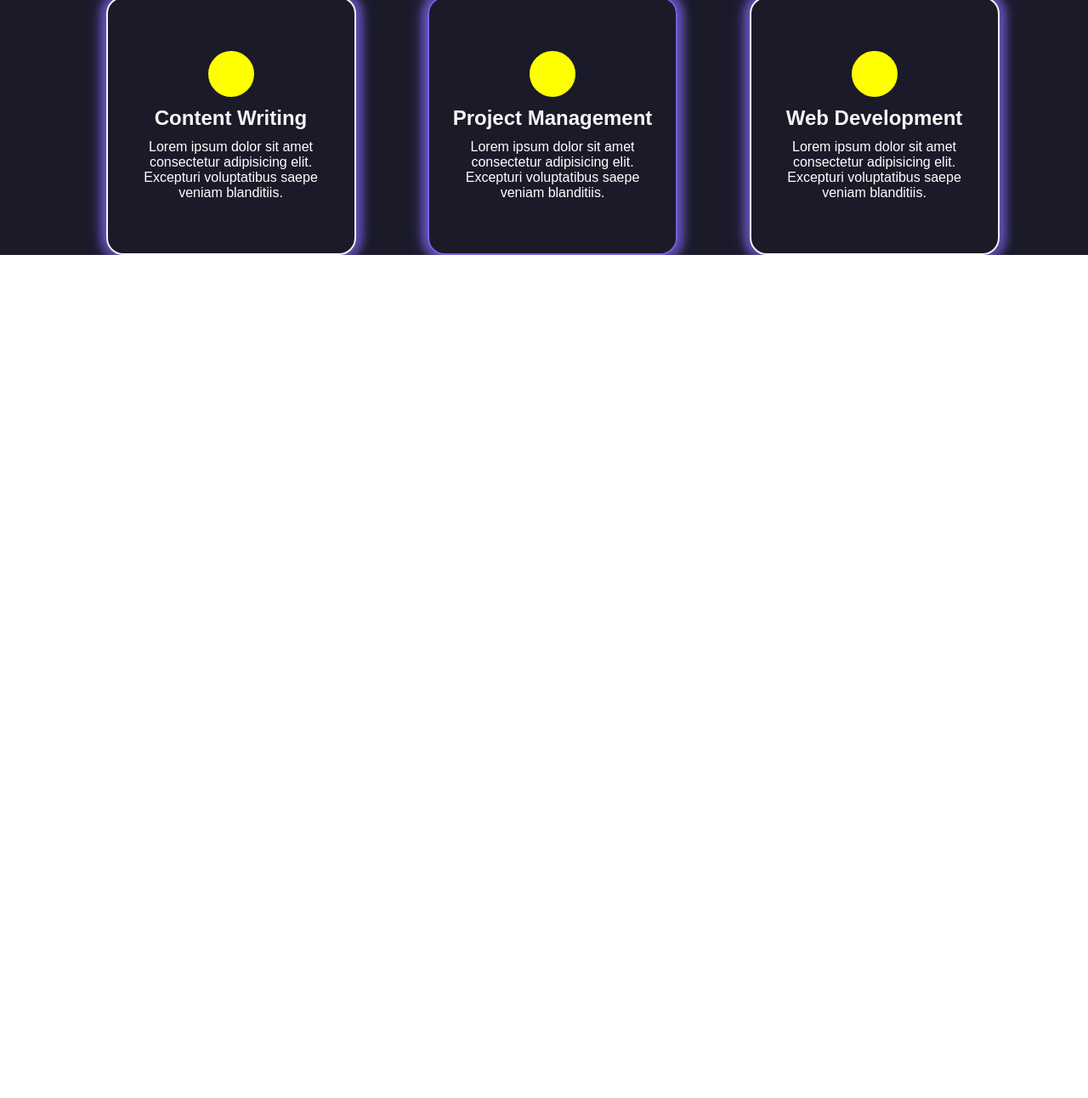
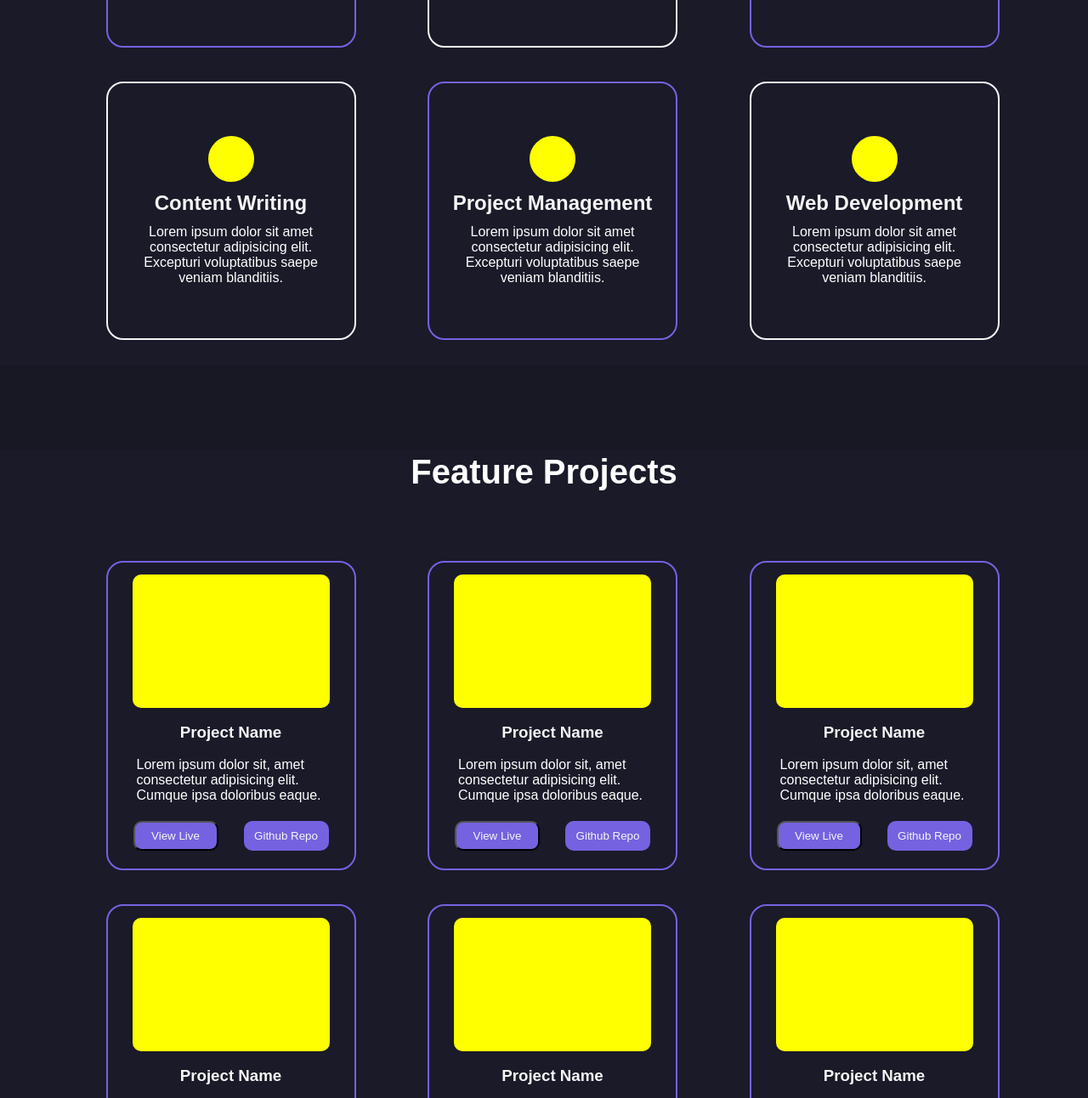
Before and after one commit to Usman-52/Responsive-Portfolio-Website, a plain HTML site: page index.html in a window 1280 px wide. Shown: the part 1508-2800 px from the top of the page at 85% size. Before the commit the page ends 1808 px from the top, so only its background shows below. Drawn offline with Linux system fonts and the light colour scheme.

Commit message:
i add Project Section

```diff
--- a/index.html
+++ b/index.html
@@ -52,7 +52,7 @@
       <!-- * A container where we will add My  Picture -->
 
       <div class="my-picture">
-        <div class="img">
+        <div class="hero-image">
           <img src="./Assets/my-picture.png" alt="">
 
         </div>
@@ -88,7 +88,7 @@
 
           </div>
           <div class="card-description">
-            <h2>Mobile Development</h2>
+            <h2>App Development</h2>
             <p>Lorem ipsum dolor sit amet consectetur adipisicing elit. Excepturi voluptatibus saepe veniam blanditiis.</p>
 
           </div>
@@ -151,5 +151,114 @@
 
    <!-- * Services Section End -->
 
+   <!-- * Projects Section Start -->
+
+   <section id="Projects">
+
+     <div class="projects-main-container">
+      <!-- <div class="">
+
+      </div> -->
+      <h2 class="p-h1">Feature Projects</h2>
+       <div class="cards-container">
+
+         <div class="project-card">
+          <div class="video-container">
+
+          </div>
+          <h3>Project Name</h3>
+          <div class="description">
+            Lorem ipsum dolor sit, amet consectetur adipisicing elit. Cumque ipsa doloribus eaque.
+          </div>
+          <div class="btns">
+            <button>View Live</button>
+            <button class="btn2">Github Repo</button>
+          </div>
+         </div>
+
+         <!-- * 2 -->
+         <div class="project-card">
+           <div class="video-container">
+
+           </div>
+           <h3>Project Name</h3>
+           <div class="description">
+             Lorem ipsum dolor sit, amet consectetur adipisicing elit. Cumque ipsa doloribus eaque.
+           </div>
+           <div class="btns">
+             <button>View Live</button>
+             <button class="btn2">Github Repo</button>
+           </div>
+          </div>
+
+          <!-- * 3 -->
+
+          <div class="project-card">
+           <div class="video-container">
+
+           </div>
+           <h3 >Project Name</h3>
+           <div class="description">
+             Lorem ipsum dolor sit, amet consectetur adipisicing elit. Cumque ipsa doloribus eaque.
+           </div>
+           <div class="btns">
+             <button>View Live</button>
+             <button class="btn2">Github Repo</button>
+           </div>
+          </div>
+
+          <!-- *4 -->
+
+          <div class="project-card">
+           <div class="video-container">
+
+           </div>
+           <h3>Project Name</h3>
+           <div class="description">
+             Lorem ipsum dolor sit, amet consectetur adipisicing elit. Cumque ipsa doloribus eaque.
+           </div>
+           <div class="btns">
+             <button>View Live</button>
+             <button class="btn2">Github Repo</button>
+           </div>
+          </div>
+          <!-- * 5 -->
+
+          <div class="project-card">
+            <div class="video-container">
+
+            </div>
+            <h3>Project Name</h3>
+            <div class="description">
+              Lorem ipsum dolor sit, amet consectetur adipisicing elit. Cumque ipsa doloribus eaque.
+            </div>
+            <div class="btns">
+              <button>View Live</button>
+              <button class="btn2">Github Repo</button>
+            </div>
+           </div>
+
+           <!-- * 6 -->
+
+           <div class="project-card">
+            <div class="video-container">
+
+            </div>
+            <h3>Project Name</h3>
+            <div class="description">
+              Lorem ipsum dolor sit, amet consectetur adipisicing elit. Cumque ipsa doloribus eaque.
+            </div>
+            <div class="btns">
+              <button>View Live</button>
+              <button class="btn2">Github Repo</button>
+            </div>
+           </div>
+       </div>
+
+     </div>
+   </section>
+
+
+
 </body>
 </html>
--- a/style.css
+++ b/style.css
@@ -2,6 +2,10 @@
     padding: 0;
     margin: 0;
     font-family: sans-serif;
+}
+
+body {
+    background-color: rgb(24, 24, 36);
 }
 
 /* * Header Section Start */
@@ -151,9 +155,10 @@ nav svg {
     justify-content: center;
     align-items: center;
     flex-wrap: wrap;
+    margin-bottom: 100px;
 }
 .main-container {
-    width: 1500px;
+    width: 100%;
     height: auto;
     display: flex;
     justify-content: center;
@@ -162,12 +167,13 @@ nav svg {
 }
 .my-intro {
     width: 600px;
-    height: 500px;
+    height: auto;
     display: flex;
     justify-content: center;
-
-
+    /* align-items: center; */
     flex-direction: column;
+    z-index: 2;
+    margin-top: 50px;
 }
 
 h1, h2, h3 {
@@ -196,17 +202,20 @@ h1 {
     display: flex;
     justify-content: center;
     align-items: center;
+    position: relative;
+    z-index: 1;
 
 
 }
 
-.img {
+.hero-image {
     width: 390px;
     height: 385px;
     border: 10px solid rgb(117, 98, 224);
     box-shadow: 10px  rgba(117, 98, 224, 0.2);
     border-radius: 50%;
     box-shadow: 1px 1px 10px 10px rgba(117, 98, 224, 0.5), -1px -1px 30px 10px rgba(117, 98, 224, 1);
+    object-fit: cover;
 
 }
 .my-picture img {
@@ -222,15 +231,21 @@ h1 {
     width: 100%;
     height: auto;
     background-color: rgb(26, 26, 41);
+    margin-bottom: 60px;
+    margin-top: 20px;
+    margin-bottom: 100px;
+    padding-bottom: 30px;
+
 }
 
 .services-main-container {
     width: 100%;
-    height: 100%;
+    height: auto;
     display: flex;
     justify-content: center;
     align-items: center;
-    flex-direction: column;
+    /* flex-direction: column; */
+    flex-wrap: wrap;
 
 }
 
@@ -261,6 +276,10 @@ h1 {
     flex-wrap: wrap;
 }
 
+.cards-main-container h1 {
+    text-align: center;
+}
+
 .card {
     width: 290px;
     height: 300px;
@@ -274,7 +293,11 @@ h1 {
     justify-content: center;
     align-items: center;
     flex-direction: column;
-    box-shadow: 1px 1px 10px 7px rgba(117, 98, 224, 0.5), -1px -1px 20px 1px rgba(117, 98, 224, 1);
+    /* box-shadow: 1px 1px 10px 7px rgba(117, 98, 224, 0.5), -1px -1px 20px 1px rgba(117, 98, 224, 1); */
+}
+
+.card:hover {
+    box-shadow: 1px 1px 10px 7px rgba(117, 98, 224, 0.5), -1px -1px 20px 1px rgba(117, 98, 224, 0.5);
 }
 
 .image {
@@ -296,5 +319,103 @@ h1 {
 
 #white-color {
     border-color: rgb(245, 245, 245);
+    box-shadow: 1px 1px 10px 7px rgba(245, 245, 245 0.5), -1px -1px 20px 1px rgba(245, 245, 245 1);
 
 }
+
+
+/** Services Section End */
+
+/** Project Section Start */
+
+#Projects {
+    width: 100%;
+    height: auto;
+    background-color: rgb(26, 26, 41);
+    margin-bottom: 60px;
+    margin-top: 20px;
+
+}
+
+.projects-main-container{
+    width: 100%;
+    height: auto;
+    /* border: 2px solid white; */
+    display: flex;
+    justify-content: center;
+    align-items: center;
+    flex-wrap: wrap;
+    /* flex-direction: column; */
+    /* padding-left: 40px; */
+}
+
+.cards-container{
+     width: 1200px;
+    height: auto;
+    /* border: 2px solid white; */
+    display: flex;
+    justify-content: space-evenly;
+    align-items: center;
+    flex-wrap: wrap;
+}
+
+.p-h1 {
+    width: 100%;
+    text-align: center;
+    color: white; /* Ensure the text is visible */
+    font-size: 40px; /* Adjust font size as needed */
+    padding-bottom: 40px;
+}
+
+
+.project-card {
+    width: 290px;
+    height: 350px;
+    border: 2px solid rgb(117, 98, 224);
+    border-radius: 20px;
+    color: white;
+    margin-top: 40px;
+    margin-left: 20px;
+    /* text-align: center; */
+    display: flex;
+    justify-content: space-evenly;
+    align-items: center;
+    flex-direction: column;
+    text-align: start;
+    padding-top: 10px;
+}
+
+.video-container {
+    width: 80%;
+    height: 45%;
+    background-color: yellow;
+    border-radius: 10px;
+}
+
+.description {
+    padding-left: 34px;
+    padding-right: 30px;
+}
+
+.btns {
+    width: 100%;
+    height: 70px;
+    display: flex;
+    justify-content: space-evenly;
+    align-items: center;
+}
+
+.btns button {
+    width: 100px;
+    height: 35px;
+    border-radius: 10px;
+    background-color: rgb(117, 98, 224);
+    color: rgb(245, 245, 245);
+    cursor: pointer;
+
+}
+
+.btn2 {
+    border: 2px solid rgb(117, 98, 224);
+    background-color: none;
+}
```
